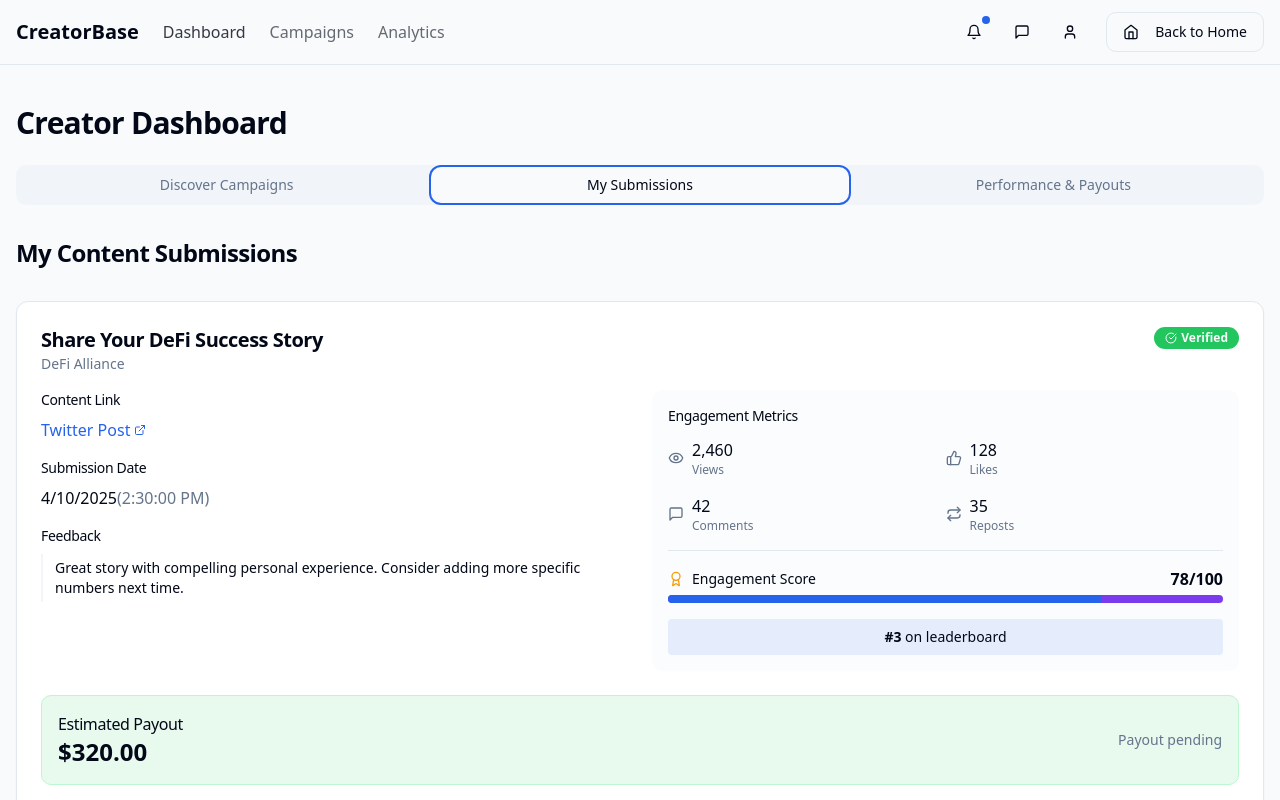
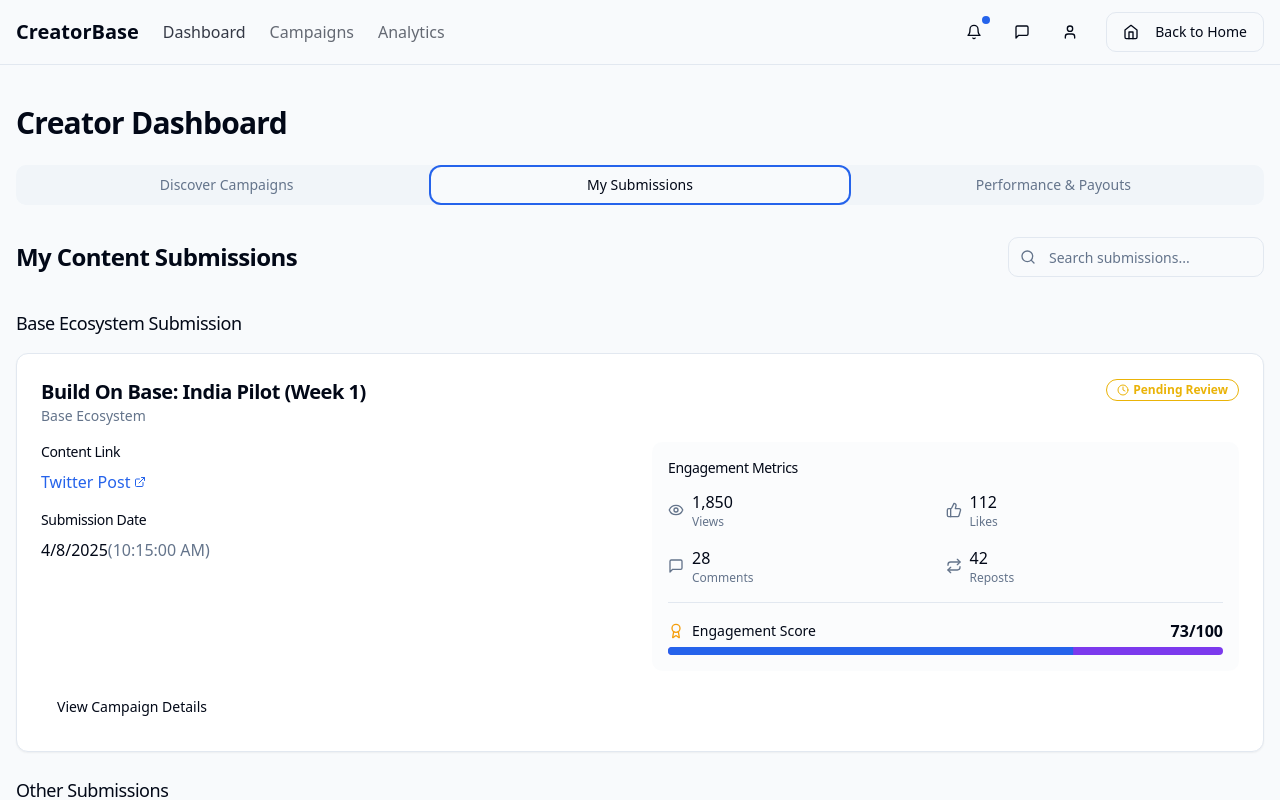
Before and after one commit to GG100-eng/createbase-collaborate-onchain, a React (Vite) app: page /creator-dashboard in a window 1280 px wide. Both pictures are taken after a click on the tab "My Submissions". Shown: the top 800 px of the page. Built offline with nearby package versions, Linux system fonts and the light colour scheme.

Commit message:
Fix: Display submitted content
Fixes an issue where submitted content was not being displayed.

```diff
--- a/src/components/creator/MySubmissions.tsx
+++ b/src/components/creator/MySubmissions.tsx
@@ -1,4 +1,3 @@
-
 import React, { useState } from 'react';
 import {
   Eye,
@@ -9,7 +8,8 @@ import {
   CheckCircle,
   Clock,
   XCircle,
-  ExternalLink
+  ExternalLink,
+  Search
 } from 'lucide-react';
 import { Button } from '@/components/ui/button';
 import {
@@ -23,6 +23,7 @@ import {
 import { Badge } from '@/components/ui/badge';
 import { Progress } from '@/components/ui/progress';
 import { Separator } from '@/components/ui/separator';
+import { Input } from '@/components/ui/input';
 import {
   Card,
   CardContent,
@@ -34,12 +35,25 @@ import {
 import { mockSubmissions } from '@/lib/mock-data';
 
 const MySubmissions = () => {
-  return (
-    <div className="space-y-8">
-      <h2 className="text-2xl font-bold">My Content Submissions</h2>
+  const [searchQuery, setSearchQuery] = useState('');
 
-      <div className="grid gap-6">
-        {mockSubmissions.map((submission) => (
+  // Filter submissions based on search query
+  const filteredSubmissions = mockSubmissions.filter(submission =>
+    submission.campaignTitle.toLowerCase().includes(searchQuery.toLowerCase()) ||
+    submission.brand.toLowerCase().includes(searchQuery.toLowerCase())
+  );
+
+  // Find the Base campaign submission
+  const baseCampaignSubmission = filteredSubmissions.find(
+    submission => submission.campaignId === "c007"
+  );
+
+  // Filter out the base campaign from regular submissions if it exists
+  const regularSubmissions = baseCampaignSubmission
+    ? filteredSubmissions.filter(submission => submission.campaignId !== "c007")
+    : filteredSubmissions;
+
+  const renderSubmissionCard = (submission) => (
     <Card key={submission.id} className="overflow-hidden">
       <CardHeader className="pb-4">
         <div className="flex justify-between items-start flex-wrap gap-2">
@@ -199,13 +213,46 @@ const MySubmissions = () => {
         <Button variant="ghost">View Campaign Details</Button>
       </CardFooter>
     </Card>
-        ))}
+  );
 
-        {mockSubmissions.length === 0 && (
+  return (
+    <div className="space-y-8">
+      <div className="flex justify-between items-center">
+        <h2 className="text-2xl font-bold">My Content Submissions</h2>
+
+        <div className="relative w-64">
+          <Search className="absolute left-3 top-1/2 transform -translate-y-1/2 text-muted-foreground h-4 w-4" />
+          <Input
+            className="pl-10"
+            placeholder="Search submissions..."
+            value={searchQuery}
+            onChange={(e) => setSearchQuery(e.target.value)}
+          />
+        </div>
+      </div>
+
+      <div className="grid gap-6">
+        {/* Base Campaign Submission (Featured) */}
+        {baseCampaignSubmission && (
+          <div className="space-y-4">
+            <h3 className="text-lg font-medium">Base Ecosystem Submission</h3>
+            {renderSubmissionCard(baseCampaignSubmission)}
+          </div>
+        )}
+
+        {/* Other Submissions */}
+        {regularSubmissions.length > 0 && (
+          <div className="space-y-4">
+            <h3 className="text-lg font-medium">{baseCampaignSubmission ? 'Other Submissions' : 'All Submissions'}</h3>
+            {regularSubmissions.map(renderSubmissionCard)}
+          </div>
+        )}
+
+        {filteredSubmissions.length === 0 && (
           <div className="text-center py-12">
-            <h3 className="text-xl font-medium mb-2">No submissions yet</h3>
+            <h3 className="text-xl font-medium mb-2">No submissions found</h3>
             <p className="text-muted-foreground mb-6">
-              Browse active campaigns and submit your content to get started.
+              {searchQuery ? 'Try a different search term or' : 'Browse active campaigns and'} submit your content to get started.
             </p>
             <Button>Browse Campaigns</Button>
           </div>
```
Lines whose indentation alone changed are shown as unchanged.
